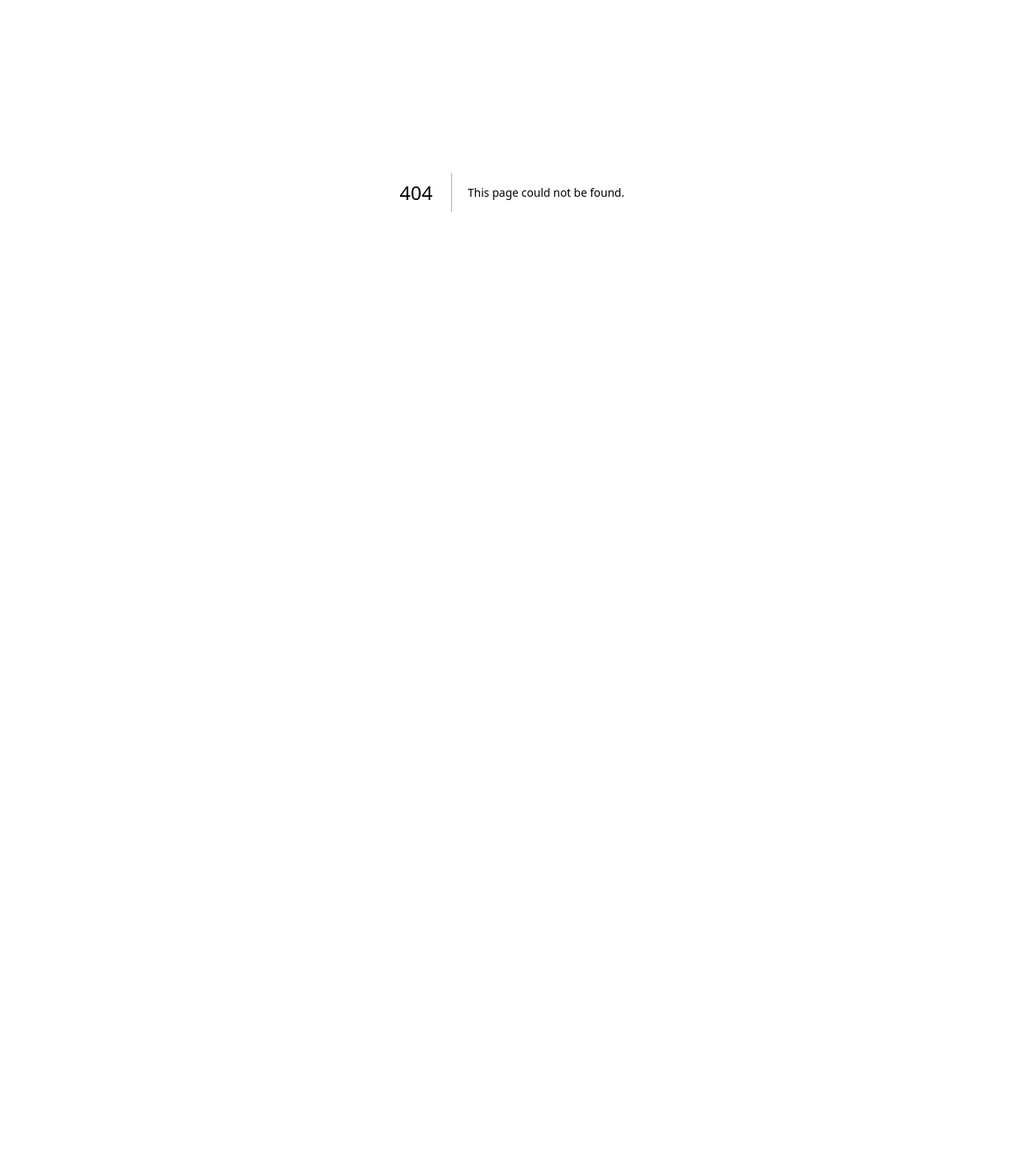
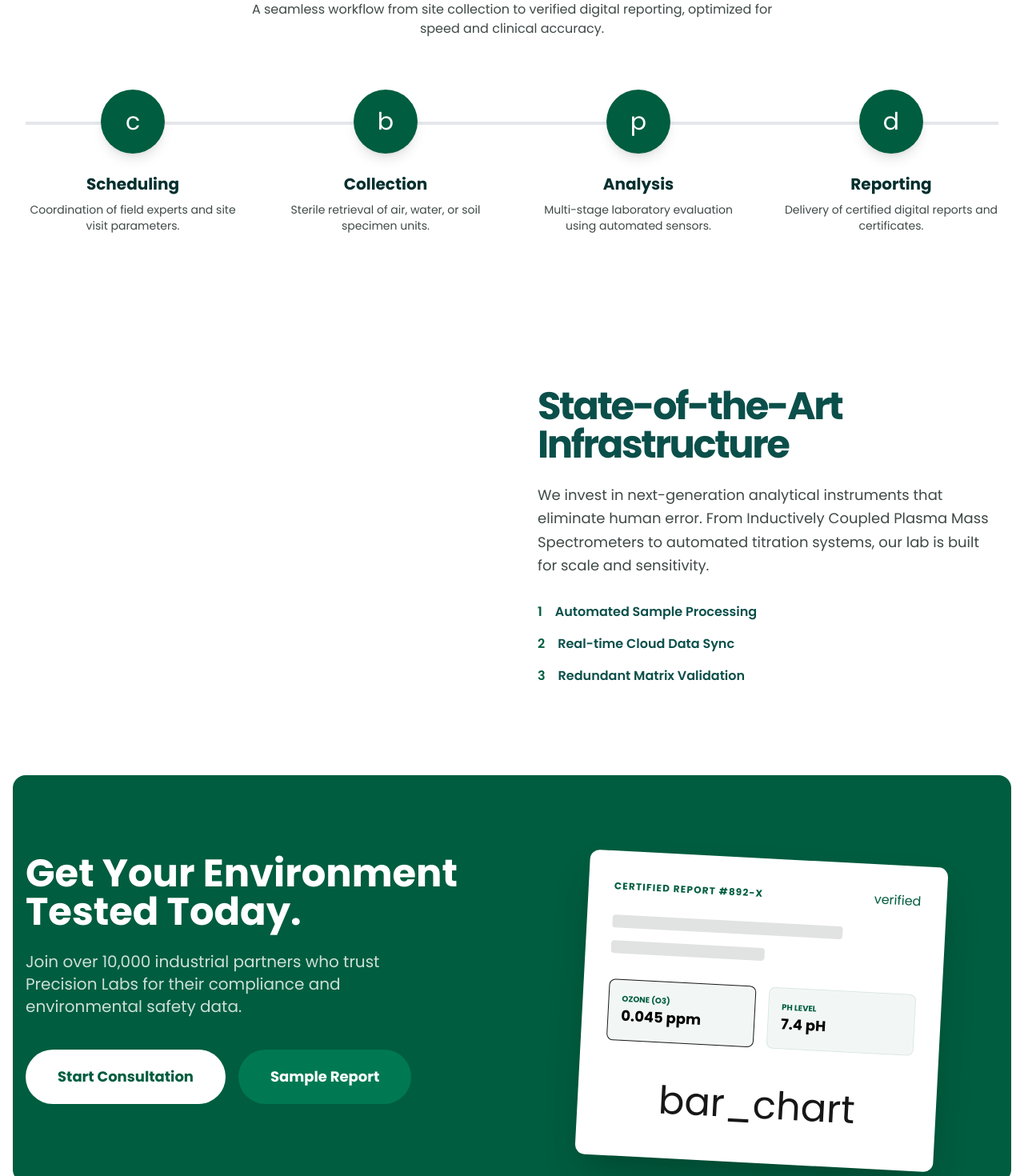
Before and after one commit to ujjwalshukla1/CES, a Next.js app: page /testing in a window 1280 px wide. Before the commit this address had no page. Shown: the part 160-1630 px from the top of the page at 80% size. Before the commit the page ends 800 px from the top, so only its background shows below. Built offline with nearby package versions, Linux system fonts and the light colour scheme.

Commit message:
testing page components

```diff
--- a/app/(site)/page.tsx
+++ b/app/(site)/page.tsx
@@ -2,6 +2,7 @@ import { getPage } from "@/lib/sanity/queries";
 import SectionRenderer from "@/components/SectionRenderer";
 import About from "@/components/section/About";
 import Service from "@/components/section/Service";
+import StepsGuide from "@/components/stepsGuide/StepsGuide";
 
 export default async function Home() {
   const pageData = await getPage("/");
@@ -16,6 +17,7 @@ export default async function Home() {
     <>
       <About />
       <Service />
+      <StepsGuide />
     </>
   );
 }
--- /dev/null
+++ b/app/testing/page.tsx
@@ -0,0 +1,15 @@
+import ContextWithMediaOne from "@/components/contextWithMedia/ContextWithMediaOne";
+import CallToActionOne from "@/components/cta/CallToActionOne";
+import StepsGuide from "@/components/stepsGuide/StepsGuide";
+import React from "react";
+
+function page() {
+  return (
+    <>
+      <StepsGuide /> <ContextWithMediaOne />
+      <CallToActionOne />
+    </>
+  );
+}
+
+export default page;
--- /dev/null
+++ b/components/contextWithMedia/ContextWithMediaOne.tsx
@@ -0,0 +1,65 @@
+import Image from "next/image";
+import ContextWithMediaOnePoints from "./ContextWithMediaOnePoints";
+
+function ContextWithMediaOne() {
+  const listItems = [
+    { icon: "1", point: "Automated Sample Processing" },
+    { icon: "2", point: "Real-time Cloud Data Sync" },
+    { icon: "3", point: "Redundant Matrix Validation" },
+  ];
+
+  return (
+    <section className="py-24 px-8 max-w-screen-2xl mx-auto bg-white">
+      <div className="grid grid-cols-1 lg:grid-cols-2 gap-16 items-center">
+        <div className="relative">
+          {/* <div className="absolute -top-10 -left-10 w-64 h-64 bg-teal-900 rounded-full blur-3xl"></div> */}
+          <div className="rounded-xl overflow-hidden relative shadow-2xl">
+            {/* <Image
+              src=""
+              alt="Laboratory equipment"
+              className="w-full aspect-video object-cover"
+              data-alt="A clean high-precision spectrometer in a modern lab with cold blue and white lighting and sterile surroundings"
+              width={100}
+              height={100}
+            /> */}
+            {/* <!-- Callouts --> */}
+            <div className="absolute top-1/4 left-1/4 group">
+              <div className="w-4 h-4 bg-[#005d3f] rounded-full border-2 border-white animate-ping"></div>
+              <div className="absolute left-6 top-0 bg-white/90 backdrop-blur-md p-3 rounded-lg opacity-0 group-hover:opacity-100 transition-opacity w-48 shadow-lg">
+                <p className="text-[10px] font-bold text-[#005d3f] uppercase">
+                  GC-MS Analyzer
+                </p>
+                <p className="text-[10px] text-[#181c1c]">
+                  Detects compounds at parts-per-billion sensitivity.
+                </p>
+              </div>
+            </div>
+          </div>
+        </div>
+        <div>
+          <h2 className=" text-3xl md:text-5xl font-black text-teal-900 tracking-tighter mb-6">
+            State-of-the-Art <br />
+            Infrastructure
+          </h2>
+          <p className="text-md md:text-lg text-[#3e4947] mb-8 leading-relaxed">
+            We invest in next-generation analytical instruments that eliminate
+            human error. From Inductively Coupled Plasma Mass Spectrometers to
+            automated titration systems, our lab is built for scale and
+            sensitivity.
+          </p>
+          <ul className="space-y-4">
+            {listItems.map((item, index) => (
+              <ContextWithMediaOnePoints
+                key={index}
+                point={item.point}
+                icon={item.icon}
+              />
+            ))}
+          </ul>
+        </div>
+      </div>
+    </section>
+  );
+}
+
+export default ContextWithMediaOne;
--- /dev/null
+++ b/components/contextWithMedia/ContextWithMediaOnePoints.tsx
@@ -0,0 +1,18 @@
+interface ContextWithMediaOnePointInterface {
+  icon: string;
+  point: string;
+}
+
+function ContextWithMediaOnePoints({
+  icon,
+  point,
+}: ContextWithMediaOnePointInterface) {
+  return (
+    <li className="flex items-center gap-4 text-teal-900 font-semibold">
+      <span className="material-symbols-outlined text-[#005d3f]">{icon}</span>
+      {point}
+    </li>
+  );
+}
+
+export default ContextWithMediaOnePoints;
--- /dev/null
+++ b/components/cta/CallToActionOne.tsx
@@ -0,0 +1,65 @@
+function CallToActionOne() {
+  return (
+    <section className="p-4 w-full mx-auto bg-white">
+      <div className="bg-[#005d3f] rounded-2xl overflow-hidden relative min-h-125 flex flex-col lg:flex-row items-center py-4">
+        <div className="p-4 lg:w-1/2 text-white relative z-10">
+          <h2 className="text-3xl md:text-5xl font-black mb-6 leading-none">
+            Get Your Environment <br />
+            Tested Today.
+          </h2>
+          <p className="text-white/80 text-md md:text-xl mb-10 max-w-md">
+            Join over 10,000 industrial partners who trust Precision Labs for
+            their compliance and environmental safety data.
+          </p>
+          <div className="flex flex-col sm:flex-row gap-4">
+            <button className="bg-white text-[#005d3f] px-10 py-5 rounded-full font-black text-md md:text-lg hover:bg-[#007952] hover:text-white transition-all">
+              Start Consultation
+            </button>
+            <button className="bg-[#007952] text-white px-10 py-5 rounded-full font-black text-md md:text-lg ">
+              Sample Report
+            </button>
+          </div>
+        </div>
+        <div className="lg:w-1/2 h-full p-12 relative flex items-center justify-center">
+          {/* <!-- Report Preview Mockup --> */}
+          <div className="bg-white rounded-xl shadow-2xl p-8 w-full max-w-md rotate-3 translate-y-10 group hover:rotate-0 transition-transform duration-700">
+            <div className="flex justify-between items-center mb-6">
+              <div className="text-xs font-black text-[#005d3f] tracking-widest">
+                CERTIFIED REPORT #892-X
+              </div>
+              <span className="material-symbols-outlined text-[#005d3f]">
+                verified
+              </span>
+            </div>
+            <div className="space-y-4">
+              <div className="h-4 bg-[#e0e3e1] rounded w-3/4"></div>
+              <div className="h-4 bg-[#e0e3e1] rounded w-1/2"></div>
+              <div className="grid grid-cols-2 gap-4 py-4">
+                <div className="p-4 bg-[#005d3f]/5 rounded-lg border border-primary/10">
+                  <div className="text-[10px] text-[#005d3f] font-bold">
+                    OZONE (O3)
+                  </div>
+                  <div className="text-lg text-black font-bold">0.045 ppm</div>
+                </div>
+                <div className="p-4 bg-[#005d3f]/5 rounded-lg border border-[#005d3f]/10">
+                  <div className="text-[10px] text-[#005d3f] font-bold">
+                    PH LEVEL
+                  </div>
+                  <div className="text-lg text-black font-bold">7.4 pH</div>
+                </div>
+              </div>
+              <div className="h-20 bg-[#ffffff] rounded-lg w-full flex items-center justify-center">
+                <span className="material-symbols-outlined text-outline/30 text-5xl">
+                  bar_chart
+                </span>
+              </div>
+            </div>
+          </div>
+          <div className="absolute -right-20 -bottom-20 w-96 h-96 bg-[#005d3f]-fixed-dim/20 rounded-full blur-3xl"></div>
+        </div>
+      </div>
+    </section>
+  );
+}
+
+export default CallToActionOne;
--- a/components/hero/HeroContent.tsx
+++ b/components/hero/HeroContent.tsx
@@ -12,7 +12,7 @@ export default function HeroContent({
   return (
     <div className="flex flex-col lg:flex-row lg:items-start lg:justify-between gap-8 lg:gap-16">
       <div className="flex-1 max-w-2xl hero-fade-1">
-        <h1 className={`text-5xl lg:text-7xl font-black text-white uppercase leading-[1.05] tracking-tight transition-all duration-500 ${isTransitioning ? "opacity-0 translate-y-6" : "opacity-100 translate-y-0"}`}>
+        <h1 className={`text-3xl lg:text-7xl font-black text-white uppercase leading-[1.05] tracking-tight transition-all duration-500 ${isTransitioning ? "opacity-0 translate-y-6" : "opacity-100 translate-y-0"}`}>
           {slide.heading}
         </h1>
       </div>
--- /dev/null
+++ b/components/stepsGuide/StepItem.tsx
@@ -0,0 +1,21 @@
+interface StepItemInterface {
+  icon: string;
+  title: string;
+  description: string;
+}
+
+function StepItem({ icon, title, description }: StepItemInterface) {
+  return (
+    <div className="flex flex-col items-center text-center group">
+      <div className="w-20 h-20 rounded-full bg-[#005d3f] text-white flex items-center justify-center mb-6 shadow-lg transition-transform group-hover:scale-110">
+        <span className="rounded-full text-3xl">{icon}</span>
+      </div>
+
+      <h4 className="text-xl font-bold text-teal-950 mb-2">{title}</h4>
+
+      <p className="text-sm text-[#3e4947]">{description}</p>
+    </div>
+  );
+}
+
+export default StepItem;
--- /dev/null
+++ b/components/stepsGuide/StepsGuide.tsx
@@ -0,0 +1,62 @@
+import StepItem from "./StepItem";
+
+function StepsGuide() {
+  const StepItems = [
+    {
+      icon: "c",
+      title: "Scheduling",
+      description: "Coordination of field experts and site visit parameters.",
+    },
+    {
+      icon: "b",
+      title: "Collection",
+      description: "Sterile retrieval of air, water, or soil specimen units.",
+    },
+    {
+      icon: "p",
+      title: "Analysis",
+      description: "Multi-stage laboratory evaluation using automated sensors.",
+    },
+    {
+      icon: "d",
+      title: "Reporting",
+      description: "Delivery of certified digital reports and certificates.",
+    },
+  ];
+
+  return (
+    <section className="py-24 bg-white">
+      <div className="max-w-screen-2xl mx-auto px-8">
+        {/* Header */}
+        <div className="text-center mb-16">
+          <h2 className="text-3xl md:text-5xl font-black text-teal-900 tracking-tight mb-4">
+            End-to-End Testing Protocol
+          </h2>
+          <p className="text-[#3e4947] max-w-2xl mx-auto">
+            A seamless workflow from site collection to verified digital
+            reporting, optimized for speed and clinical accuracy.
+          </p>
+        </div>
+
+        {/* Steps */}
+        <div className="relative">
+          {/* Progress Line */}
+          <div className="hidden lg:block absolute top-10 left-0 w-full h-1 bg-gray-200 z-0"></div>
+
+          <div className="grid grid-cols-1 md:grid-cols-2 lg:grid-cols-4 gap-12 relative z-10">
+            {StepItems.map((item, index) => (
+              <StepItem
+                key={index}
+                title={item.title}
+                description={item.description}
+                icon={item.icon} // ✅ pass icon (important)
+              />
+            ))}
+          </div>
+        </div>
+      </div>
+    </section>
+  );
+}
+
+export default StepsGuide;
```
